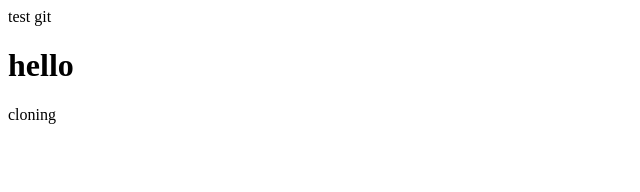
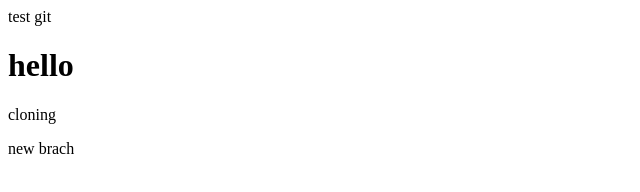
Before and after one commit to SoumiaA/mynewrepo, a plain HTML site: page index.html in a window 1280 px wide. Shown: the full height of the page, 0-640 px from the left. Drawn offline with Linux system fonts and the light colour scheme.

Commit message:
travailler sur une nouvlle branche

```diff
--- a/index.html
+++ b/index.html
@@ -1,3 +1,4 @@
 <p>test git </p>
 <h1>hello</h1>
 <p>cloning</p>
+<p>new brach</p>
```
